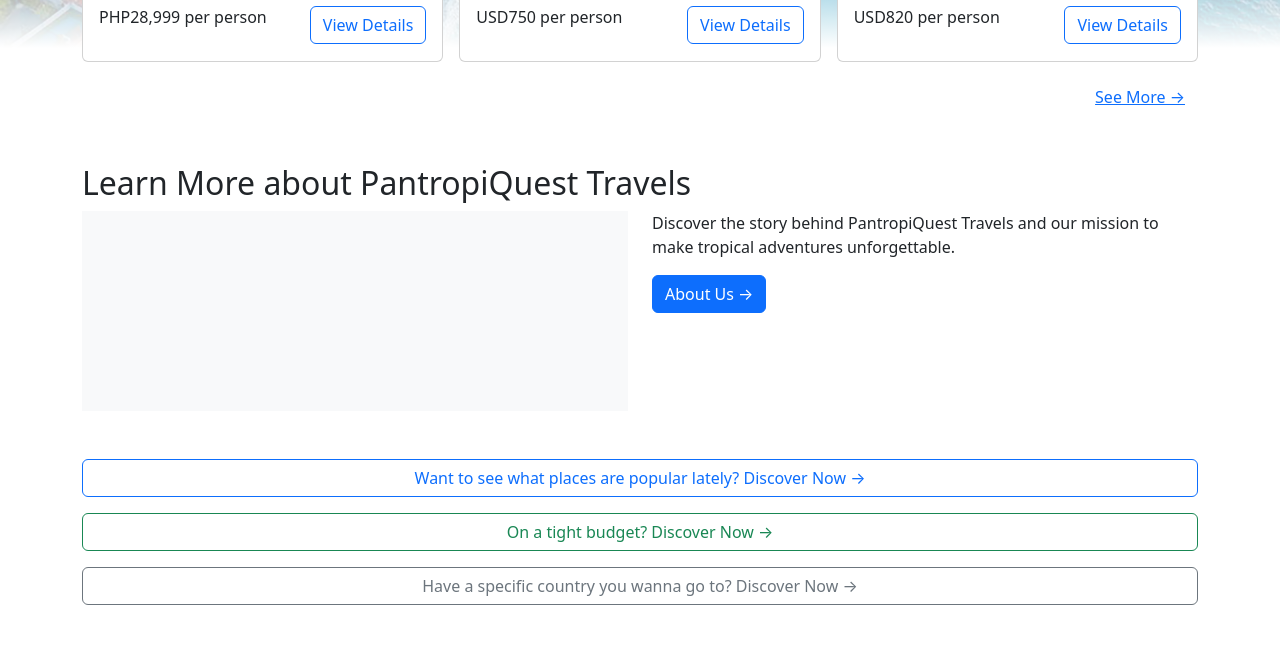
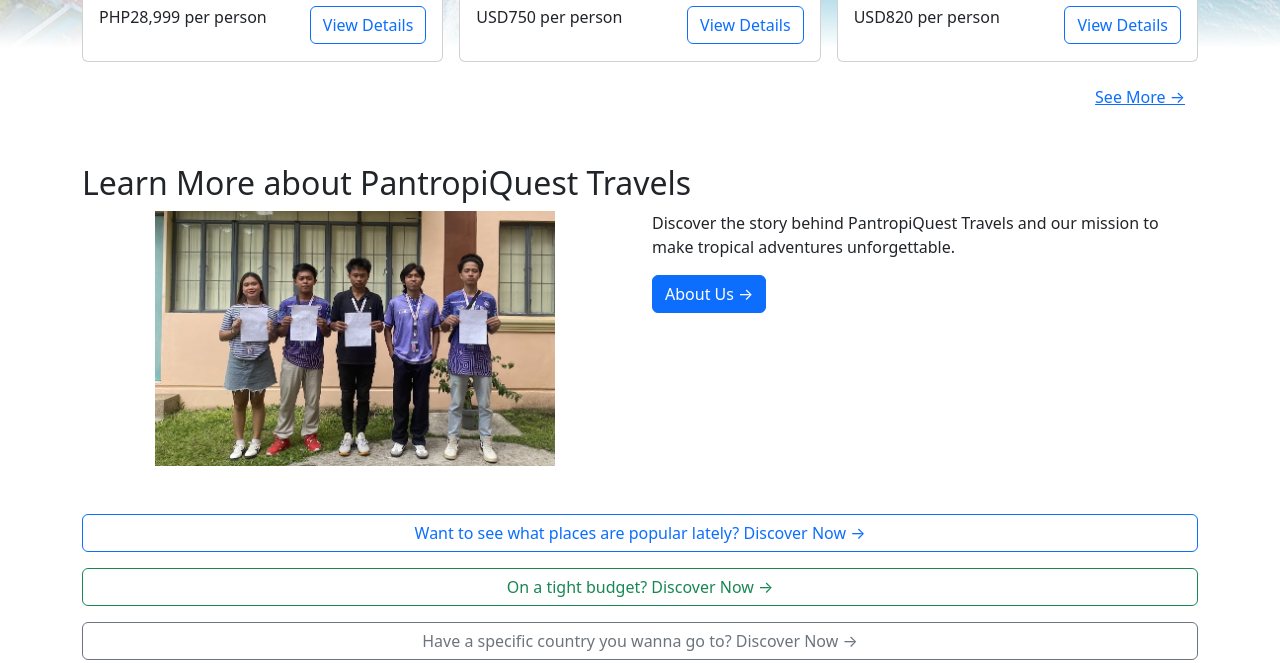
Before and after one commit to pbumbac1/PantropiQuest, a website: page index.html in a window 1280 px wide. Shown: the part 552-1215 px from the top of the page. Before the commit the page ends 1173 px from the top, so only its background shows below. Drawn offline with nearby package versions, Linux system fonts and the light colour scheme.

Commit message:
Add files via upload

```diff
--- a/index.html
+++ b/index.html
@@ -33,6 +33,14 @@
         }
         .text-shadow {
             text-shadow: 2px 2px 4px rgba(0, 0, 0, 0.5);
+        }
+        .img-medium {
+            width: 100%; /* Adjust width as needed */
+            max-width: 400px; /* Set a maximum width */
+            height: auto; /* Maintain aspect ratio */
+            display: block;
+            margin: 0 auto; /* Center the image */
+
         }
 
     </style>
@@ -113,7 +121,7 @@
             <h2>Learn More about PantropiQuest Travels</h2>
             <div class="row">
                 <div class="col-md-6">
-                    <div class="bg-light" style="height: 200px;"></div>
+                    <img src="images/Members/AllMembers.jpg" class="img-medium">
                 </div>
                 <div class="col-md-6">
                     <p>Discover the story behind PantropiQuest Travels and our mission to make tropical adventures unforgettable.</p>
```
